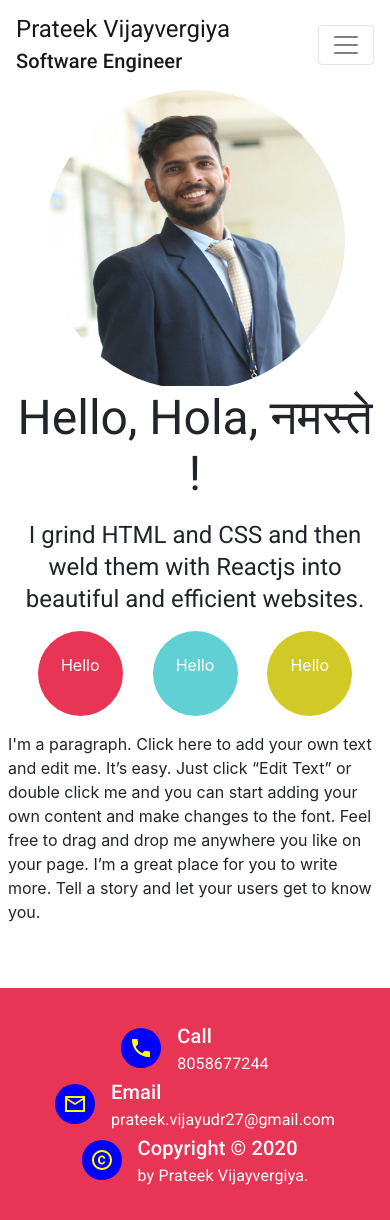
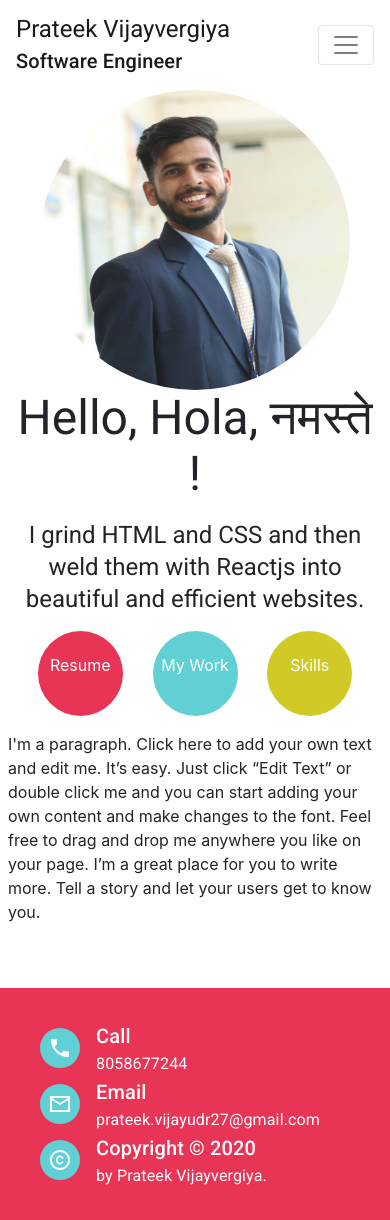
Before and after one commit to prateekvijayvergiya/prateekvijayvergiya.github.io, a Next.js app: page / in a window 390 px wide. Built offline with nearby package versions, Linux system fonts and the light colour scheme.

Commit message:
added gh pages

```diff
--- a/components/footer/iconWithText/index.js
+++ b/components/footer/iconWithText/index.js
@@ -8,10 +8,10 @@ import Typography from '@material-ui/core/Typography'
 const IconWithText = ({icon: Icon, title, subtitle}) => {
   const classes = useStyles()
   return (
-    <Grid container alignItems="center" justify="center" spacing={2} item xs={12} sm={6} md={4}>
+    <Grid container alignItems="center" className={classes.container} spacing={2} item xs={12} md={4}>
       <Grid item>
         <Avatar className={classes.avatar}>
-          <SvgIcon htmlColor={'yellow'}>
+          <SvgIcon>
             <Icon/>
           </SvgIcon>
         </Avatar>
@@ -28,10 +28,16 @@ const IconWithText = ({icon: Icon, title, subtitle}) => {
   )
 }
 
-const useStyles = makeStyles(() => ({
+const useStyles = makeStyles((theme) => ({
   avatar: {
-    backgroundColor: 'blue'
+    backgroundColor: '#61d0d4'
   },
+  container: {
+    justifyContent: 'center',
+    [theme.breakpoints.down('sm')]: {
+      justifyContent: 'flex-start',
+    },
+  }
 }))
 
 export default IconWithText
--- a/components/footer/index.js
+++ b/components/footer/index.js
@@ -1,5 +1,5 @@
 import React from 'react'
-import { Grid, Typography } from '@material-ui/core'
+import Grid from '@material-ui/core/Grid'
 import { makeStyles } from '@material-ui/core/styles'
 import PhoneSharpIcon from '@material-ui/icons/PhoneSharp';
 import MailOutlineSharpIcon from '@material-ui/icons/MailOutlineSharp';
@@ -17,7 +17,7 @@ const AppFooter = () => {
   )
 }
 
-const useStyles = makeStyles((theme) => ({
+const useStyles = makeStyles(() => ({
   container: {
     height: 'auto',
     width: '100%',
--- a/components/home/index.js
+++ b/components/home/index.js
@@ -25,17 +25,17 @@ const HomePage = () => {
         <Grid item container justify="space-evenly" alignItems="center">
           <Grid item align='center'>
             <div className={classNames(classes.titleContainer, classes.resume)}>
-              <p>Hello</p>
+              <p>Resume</p>
             </div>
           </Grid>
           <Grid item align='center'>
             <div className={classNames(classes.titleContainer, classes.portfolio)}>
-              <p>Hello</p>
+              <p>My Work</p>
             </div>
           </Grid>
           <Grid item align='center'>
             <div className={classNames(classes.titleContainer, classes.skills)}>
-              <p>Hello</p>
+              <p>Skills</p>
             </div>
           </Grid>
         </Grid>
@@ -55,7 +55,7 @@ const useStyles = makeStyles((theme) => ({
     display: 'block',
     overflow: 'hidden',
     [theme.breakpoints.down('sm')]: {
-      width: 300,
+      width: 310,
       height: 300,
     },
   },
```
Also changed, not shown: package.json (+7 -1 lines), 1 other file (tests, documents, lock files or other folders).
